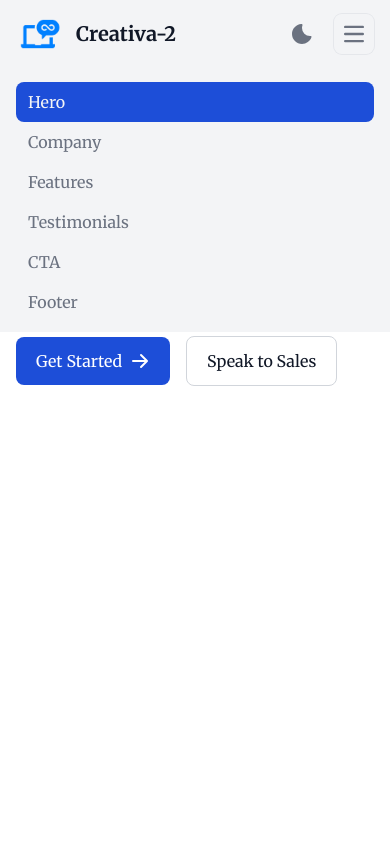
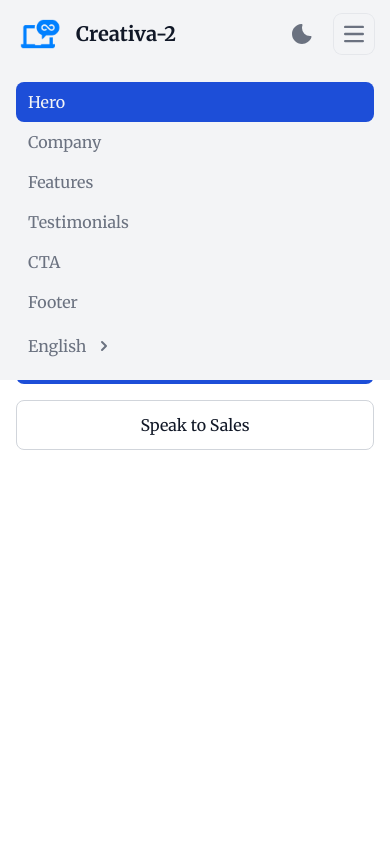
Before and after one commit to igbokwe-chibueze/Creativa-Two, a React (Vite) app: page /#hero in a window 390 px wide. Both pictures are taken after a click on the button 354 px from the left and 34 px from the top of the page. Shown: the top 844 px of the page. Built offline with nearby package versions, Linux system fonts and the light colour scheme.

Commit message:
Updated Hero Section and langSelector
Signed-off-by: igbokwe-chibueze <igbokwechibueze@gmail.com>

```diff
--- a/src/components/CustomBtn.jsx
+++ b/src/components/CustomBtn.jsx
@@ -21,7 +21,6 @@ const CustomBtn = ({
   };
 
   return (
-    // ${` text-base font-medium text-center text-skin-inverted ${textStyle} `}
     <button
       className={`inline-flex items-center justify-center px-5 py-3 rounded-lg transition-colors duration-700 ease-in-out
         disabled:bg-[#81926D] disabled:opacity-90 disabled:cursor-not-allowed ${classProps}
--- a/src/components/LangSelector.jsx
+++ b/src/components/LangSelector.jsx
@@ -44,12 +44,12 @@ const LangSelector = () => {
         <div className="relative" ref={Ref}>
             <CustomBtn
                 btnType='button'
-                classProps={"w-32"}
+                classProps={" md:w-32 px-[12px] "}
                 label={selectedLanguage}
                 backgroundStyle={"bg-transparent hover:bg-skin-fill-tertiary"}
-                textStyle={"text-sm font-medium text-skin-muted"}
-                borderStyle={''}
-                focusStyle={''}
+                textStyle={"font-medium text-skin-muted text-left"}
+                borderStyle={'border-0 sm:border'}
+                focusStyle={'focus:ring-0 md:focus:ring-4 focus:ring-skin-focus'}
                 disabled={false}
                 onBtnClick={toggleDropdown}
             >
@@ -58,15 +58,14 @@ const LangSelector = () => {
                 />
             </CustomBtn>
 
-            <div className={`absolute left-0 right-0 mt-2 ${showDropdown ? 'block' : 'hidden'}`}>
-                <div className="z-20 mt-6 p-2 w-fit bg-skin-fill-secondary border border-skin-border rounded-lg shadow-md">
-                    <ul>
+            <div className={`md:absolute md:left-0 md:right-0 md:mt-2 ${showDropdown ? 'block' : 'hidden'}`}>
+                <ul className="z-20 md:mt-6 p-2 w-full md:w-fit md:bg-skin-fill-secondary md:border md:border-skin-border md:rounded-md md:shadow-md">
                     {languages.map((lang, index) => (
                         <li key={index}
                             className="py-2 pl-3 pr-4 font-medium text-skin-muted hover:text-skin-inverted2 dark:hover:text-skin-inverted
                             rounded-md hover:bg-skin-fill-tertiary"
                         >
-                                <button onClick={() => handleLanguageSelect(lang)} className="flex items-center space-x-2">
+                            <button onClick={() => handleLanguageSelect(lang)} className="flex items-center w-full space-x-2">
                                 <div>({lang.flag})</div>
                                 <div>{lang.value}</div>
                             </button>
@@ -75,7 +74,6 @@ const LangSelector = () => {
                 </ul>
             </div>
         </div>
-        </div>
     );
 }
 
--- a/src/components/Navbar.jsx
+++ b/src/components/Navbar.jsx
@@ -71,6 +71,10 @@ const Navbar = () => {
         <div className={`lg:flex justify-between items-center w-full mt-4 lg:mt-0 lg:w-auto lg:order-1 ${showNavLinks ? 'block' : 'hidden'}`}>
 
           <NavLinks data={navLinks} toggleNavLinks={toggleNavLinks}/>
+
+          <div className=" md:hidden space-x-3">
+            <LangSelector/>
+          </div>
         </div>
       </div>
     </nav>
--- a/src/sections/Hero.jsx
+++ b/src/sections/Hero.jsx
@@ -21,7 +21,7 @@ const Hero = () => {
                 </p>
 
                 {/* Buttons */}
-                <div className="flex justify-start items-center space-x-4">
+                <div className="flex flex-col min-[425px]:flex-row space-y-4 min-[425px]:space-y-0 min-[425px]:space-x-4">
 
                     <CustomBtn
                         btnType='button'
@@ -39,6 +39,7 @@ const Hero = () => {
                         classProps={`group `}
                         label={'Speak to Sales'}
                         backgroundStyle={"bg-transparent hover:bg-skin-fill-tertiary"}
+                        borderStyle={"focus:ring-skin-focus"}
                         textStyle={'text-skin-main'}
                         disabled={false}
                     >
```
Lines whose indentation alone changed are shown as unchanged.
